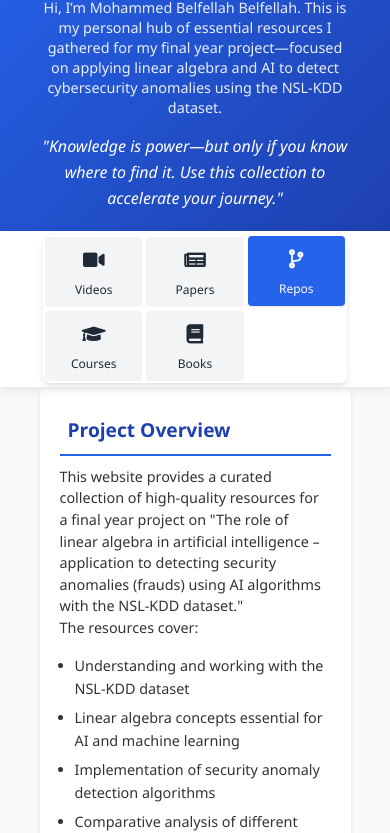
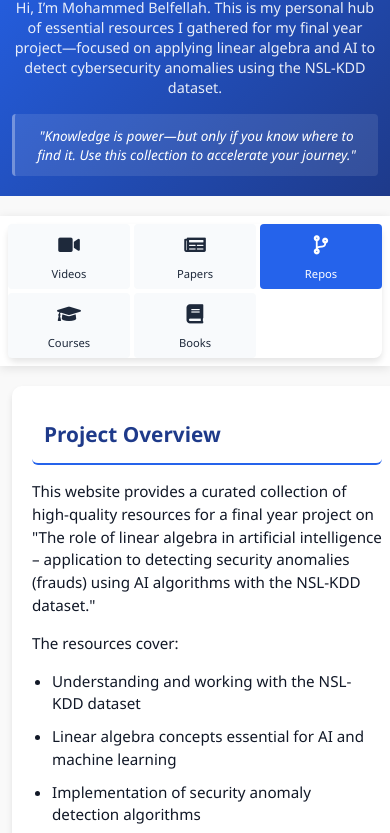
Before and after one commit to MohammedBelfellah/pfe-project-Resources, a plain HTML site: page index.html in a window 390 px wide. Shown: the part 109-942 px from the top of the page. Drawn offline with Linux system fonts and the light colour scheme.

Commit message:
Update header content and enhance CSS styles for improved readability and layout

```diff
--- a/index.html
+++ b/index.html
@@ -12,7 +12,7 @@
         <div class="container">
             <h1>My Curated Resources for PFE – AI & NSL-KDD</h1>
             <p class="subtitle">
-                Hi, I’m Mohammed Belfellah Belfellah. This is my personal hub of essential resources I gathered for my final year project—focused on applying linear algebra and AI to detect cybersecurity anomalies using the NSL-KDD dataset.
+                Hi, I’m Mohammed Belfellah. This is my personal hub of essential resources I gathered for my final year project—focused on applying linear algebra and AI to detect cybersecurity anomalies using the NSL-KDD dataset.
             </p>
             <blockquote style="margin-top: 1rem; font-style: italic; color: #ffffff;">
                 "Knowledge is power—but only if you know where to find it. Use this collection to accelerate your journey."
--- a/styles.css
+++ b/styles.css
@@ -1,16 +1,16 @@
-/* Global Styles */
 :root {
-    --primary-color: #2563eb;    /* Brighter blue */
-    --secondary-color: #1e40af;  /* Darker blue */
-    --accent-color: #dc2626;     /* Red */
-    --light-color: #f3f4f6;      /* Light gray */
-    --dark-color: #1f2937;       /* Dark gray */
-    --card-bg: #ffffff;          /* White */
-    --text-primary: #111827;     /* Almost black */
-    --text-secondary: #4b5563;   /* Medium gray */
-    --shadow: 0 2px 4px rgba(0, 0, 0, 0.1);
+    --primary-color: #2563eb;    /* Brighter blue (kept for consistency) */
+    --secondary-color: #1e3a8a;  /* Slightly richer navy for more depth */
+    --accent-color: #f43f5e;     /* More vibrant and modern red-pink for callouts */
+    --light-color: #f8fafc;      /* Cleaner light gray, closer to white */
+    --dark-color: #1e293b;       /* Deep slate blue for modern dark theme */
+    --card-bg: #ffffff;          /* Clean white for cards */
+    --text-primary: #111827;     /* Crisp blackish-blue for high readability */
+    --text-secondary: #64748b;   /* Neutral gray-blue for less focus text */
+    --shadow: 0 4px 6px rgba(0, 0, 0, 0.1);
     --transition: all 0.3s ease;
 }
+
 
 * {
     margin: 0;
@@ -67,20 +67,43 @@ header {
 header {
     background: linear-gradient(135deg, var(--primary-color), var(--secondary-color));
     color: white;
-    padding: 60px 0 30px;
+    padding: 40px 15px;
     text-align: center;
+    margin-bottom: 20px;
+}
+
+header .container {
+    max-width: 800px;
+    margin: 0 auto;
 }
 
 header h1 {
-    font-size: 2.5rem;
+    font-size: 2rem;
+    line-height: 1.3;
     margin-bottom: 15px;
+    font-weight: 600;
+    text-shadow: 0 2px 4px rgba(0, 0, 0, 0.1);
 }
 
 .subtitle {
-    font-size: 1.2rem;
+    font-size: 1rem;
+    line-height: 1.5;
+    margin-bottom: 20px;
     opacity: 0.9;
-    max-width: 800px;
-    margin: 0 auto;
+    padding: 0 15px;
+}
+
+header blockquote {
+    font-style: italic;
+    color: #ffffff;
+    margin: 20px auto 0;
+    padding: 15px;
+    max-width: 600px;
+    border-left: 3px solid rgba(255, 255, 255, 0.3);
+    background: rgba(255, 255, 255, 0.1);
+    border-radius: 4px;
+    font-size: 0.95rem;
+    line-height: 1.4;
 }
 
 /* Navigation Enhancement */
@@ -160,19 +183,28 @@ section h2 {
 
 #intro {
     background-color: white;
-    padding: 30px;
-    border-radius: 8px;
+    padding: 25px;
+    border-radius: 12px;
     box-shadow: var(--shadow);
-    margin-bottom: 40px;
+    margin: 25px 15px 40px 15px;
+}
+
+#intro p {
+    font-size: 1rem;
+    line-height: 1.6;
+    margin-bottom: 20px;
+    color: var(--text-primary);
 }
 
 #intro ul {
-    margin-left: 20px;
-    margin-top: 15px;
+    margin: 20px 0 20px 25px;
+    list-style-type: disc;
 }
 
 #intro li {
-    margin-bottom: 8px;
+    margin-bottom: 12px;
+    line-height: 1.5;
+    color: var(--text-primary);
 }
 
 /* Resource Grid Styles */
@@ -400,12 +432,38 @@ footer {
     background-color: var(--secondary-color);
     color: white;
     text-align: center;
-    padding: 20px 0;
+    padding: 25px 0;
     margin-top: 40px;
+}
+
+footer .container {
+    padding: 0 15px;
 }
 
 /* Responsive Styles */
 @media (max-width: 768px) {
+    header {
+        padding: 30px 12px;
+    }
+
+    header h1 {
+        font-size: 1.5rem;
+        margin-bottom: 12px;
+        padding: 0 10px;
+    }
+
+    .subtitle {
+        font-size: 0.9rem;
+        padding: 0 12px;
+        margin-bottom: 15px;
+    }
+
+    header blockquote {
+        font-size: 0.85rem;
+        padding: 12px;
+        margin: 15px 12px 0;
+    }
+
     header h1 {
         font-size: 2rem;
     }
@@ -578,22 +636,23 @@ footer {
     }
 
     #intro {
-        padding: 20px;
-        margin-bottom: 25px;
+        padding: 20px 15px;
+        margin: 12px 8px 25px 8px;
     }
 
     #intro p {
         font-size: 0.9rem;
         line-height: 1.5;
+        margin-bottom: 12px;
     }
 
     #intro ul {
-        margin-left: 15px;
+        margin: 12px 0 12px 20px;
     }
 
     #intro li {
+        margin-bottom: 8px;
         font-size: 0.9rem;
-        margin-bottom: 6px;
     }
 
     /* Update the mobile navigation styles */
@@ -606,7 +665,14 @@ footer {
         background: var(--card-bg);
         box-shadow: 0 2px 10px rgba(0, 0, 0, 0.1);
         z-index: 1000;
-        padding: 4px;
+        padding: 6px 0;
+        margin-top: 4px;
+    }
+
+    nav .container {
+        width: 100%;
+        padding: 0 6px;
+        max-width: 100%;
     }
 
     nav ul {
@@ -614,63 +680,202 @@ footer {
         grid-template-columns: repeat(3, 1fr);
         grid-template-rows: repeat(2, auto);
         gap: 4px;
-        padding: 2px;
+        padding: 0;
+        margin: 0;
+        width: 100%;
         background: transparent;
-        margin: 0;
     }
 
     nav li {
         margin: 0;
-        text-align: center;
+        padding: 0;
+        width: 100%;
     }
 
     nav a {
-        font-size: 0.75rem;
-        padding: 8px 4px;
+        font-size: 0.7rem;
+        padding: 6px 2px;
+        margin: 0;
         display: flex;
         align-items: center;
         justify-content: center;
         border-radius: 4px;
         background: var(--light-color);
-        min-height: 35px;
+        min-height: 32px;
+        width: 100%;
         color: var(--dark-color);
         font-weight: 500;
+    }
+
+    /* Update the grid layout for the last item */
+    nav ul li:nth-child(4) {
+        grid-column: 1/2;
+    }
+
+    nav ul li:nth-child(5) {
+        grid-column: 2/3;
     }
 
     /* Active state */
     nav a.active {
         background: var(--primary-color);
         color: white;
-        transform: translateY(-1px);
-        box-shadow: 0 1px 2px rgba(0, 0, 0, 0.1);
     }
 
-    /* Last item centered */
-    nav ul li:last-child {
-        grid-column: 2;
-    }
-
-    /* Adjust content spacing */
+    /* Adjust main content spacing */
     main {
-        padding-top: 10px;
+        padding-top: 8px;
     }
 
     section {
-        scroll-margin-top: 60px;
+        scroll-margin-top: 90px;
     }
 
     /* Adjust section headers */
     section h2 {
         position: sticky;
-        top: 55px;
+        top: 85px;
+        font-size: 1.1rem;
+        padding: 8px;
+        margin: 0 0 8px 0;
+        background: var(--card-bg);
+        border-radius: 4px;
+    }
+
+    /* Update mobile styles */
+    nav {
+        position: sticky;
+        top: 0;
+        left: 0;
+        width: 100%;
+        background: var(--card-bg);
+        box-shadow: 0 2px 10px rgba(0, 0, 0, 0.1);
+        z-index: 1000;
+        padding: 8px 0;
+        margin-top: 8px;  /* Increased top margin */
+    }
+
+    nav .container {
+        width: 100%;
+        padding: 0 8px;  /* Slightly increased padding */
+        max-width: 100%;
+    }
+
+    section {
+        width: 100%;
+        margin-bottom: 30px;
+        padding: 0 8px;
+    }
+
+    .container {
+        width: 100%;
+        padding: 0;
+        max-width: 100%;
+    }
+
+    .resource-grid {
+        width: 100%;
+        grid-template-columns: 1fr;
+        gap: 12px;
+        padding: 12px 8px;
+        margin: 0;
+    }
+
+    .resource-card {
+        width: 100%;
+        margin: 0;
+        border-radius: 8px;
+    }
+
+    #intro {
+        width: 100%;
+        padding: 15px;
+        margin: 8px 0 20px 0;
+        border-radius: 8px;
+    }
+
+    section h2 {
+        width: 100%;
+        padding: 12px;
+        margin: 0 0 12px 0;
         font-size: 1.2rem;
-        padding: 8px;
-        margin: 0 0 10px 0;
+        background: var(--card-bg);
+        border-radius: 6px;
+        position: sticky;
+        top: 70px;
+        z-index: 90;
+    }
+
+    main {
+        padding: 8px 0;
+        width: 100%;
+    }
+
+    section {
+        scroll-margin-top: 100px;
+    }
+
+    footer {
+        padding: 20px 10px;
+        margin-top: 30px;
+    }
+
+    footer p {
+        font-size: 0.9rem;
+        line-height: 1.5;
+        margin: 8px 0;
+    }
+
+    #intro {
+        margin: 20px 12px 30px 12px;
+        padding: 20px;
+        border-radius: 10px;
+    }
+
+    #intro h2 {
+        font-size: 1.3rem;
+        margin-bottom: 15px;
+        color: var(--secondary-color);
+    }
+
+    #intro p {
+        font-size: 0.95rem;
+        line-height: 1.5;
+        margin-bottom: 15px;
+    }
+
+    #intro ul {
+        margin: 15px 0 15px 20px;
+    }
+
+    #intro li {
+        margin-bottom: 10px;
+        font-size: 0.95rem;
+        padding-right: 10px;
     }
 }
 
 /* Small Phone Optimizations */
 @media (max-width: 360px) {
+    header {
+        padding: 25px 10px;
+    }
+
+    header h1 {
+        font-size: 1.3rem;
+    }
+
+    .subtitle {
+        font-size: 0.85rem;
+        line-height: 1.4;
+    }
+
+    header blockquote {
+        font-size: 0.8rem;
+        padding: 10px;
+        margin: 12px 8px 0;
+    }
+
     nav a {
         font-size: 0.65rem;
         min-height: 40px;
@@ -691,6 +896,24 @@ footer {
     .btn {
         font-size: 0.8rem;
         padding: 8px;
+    }
+
+    #intro {
+        margin: 15px 10px 25px 10px;
+        padding: 15px;
+    }
+
+    #intro h2 {
+        font-size: 1.2rem;
+    }
+
+    #intro p {
+        font-size: 0.9rem;
+    }
+
+    #intro li {
+        font-size: 0.9rem;
+        margin-bottom: 8px;
     }
 }
 
```
